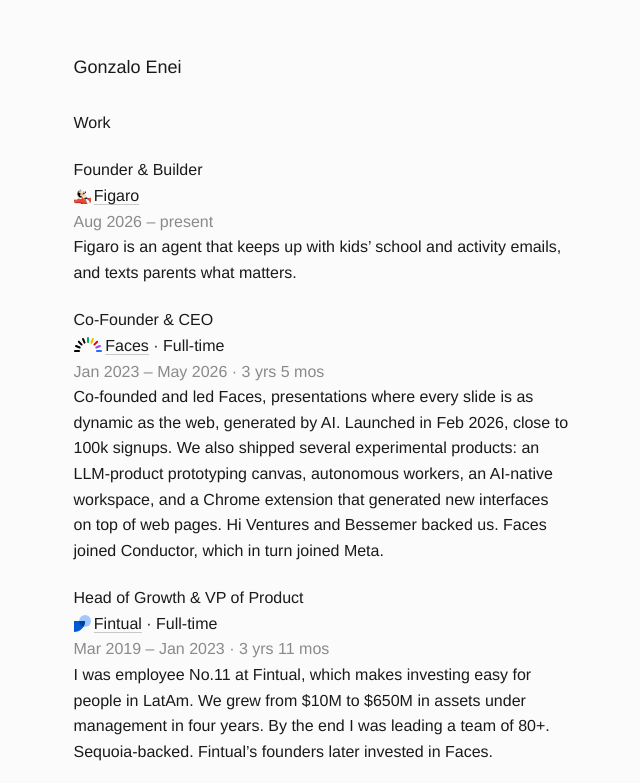
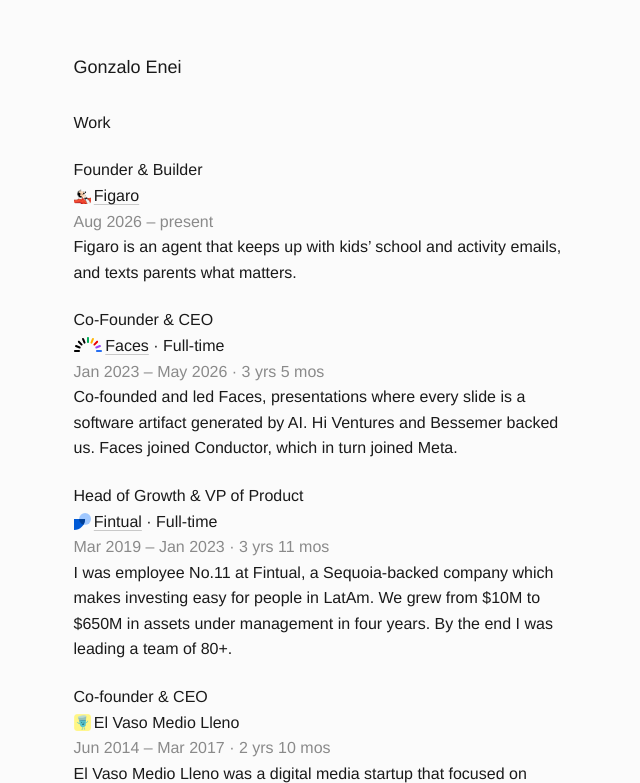
Before and after one commit to gonzaloenei/bio, a plain HTML site: page resume.html in a window 1280 px wide. Shown: the part 105-888 px from the top of the page, without its empty margins (318-958 px from the left). Drawn offline with Linux system fonts and the light colour scheme; a script that the page names is missing; a web font is replaced by a local one.

Commit message:
Resume: tighter Faces and Fintual entries
Co-Authored-By: Claude Opus 5.5 <noreply@anthropic.com>

```diff
--- a/resume.html
+++ b/resume.html
@@ -38,14 +38,14 @@
         <p class="entry-role">Co-Founder &amp; CEO</p>
         <p><img class="logo logo-faces" src="logos/faces.svg" alt="" aria-hidden="true"><a href="https://faces.app">Faces</a> &middot; Full-time</p>
         <p class="entry-dates">Jan 2023 – May 2026 &middot; 3 yrs 5 mos</p>
-        <p class="entry-body">Co-founded and led Faces, presentations where every slide is as dynamic as the web, generated by AI. Launched in Feb 2026, close to 100k signups. We also shipped several experimental products: an LLM-product prototyping canvas, autonomous workers, an AI-native workspace, and a Chrome extension that generated new interfaces on top of web pages. Hi Ventures and Bessemer backed us. Faces joined Conductor, which in turn joined Meta.</p>
+        <p class="entry-body">Co-founded and led Faces, presentations where every slide is a software artifact generated by AI. Hi Ventures and Bessemer backed us. Faces joined Conductor, which in turn joined Meta.</p>
       </div>
 
       <div class="entry">
         <p class="entry-role">Head of Growth &amp; VP of Product</p>
         <p><img class="logo logo-fintual" src="logos/fintual.svg" alt="" aria-hidden="true"><a href="https://fintual.com">Fintual</a> &middot; Full-time</p>
         <p class="entry-dates">Mar 2019 – Jan 2023 &middot; 3 yrs 11 mos</p>
-        <p class="entry-body">I was employee No.11 at Fintual, which makes investing easy for people in LatAm. We grew from $10M to $650M in assets under management in four years. By the end I was leading a team of 80+. Sequoia-backed. Fintual&rsquo;s founders later invested in Faces.</p>
+        <p class="entry-body">I was employee No.11 at Fintual, a Sequoia-backed company which makes investing easy for people in LatAm. We grew from $10M to $650M in assets under management in four years. By the end I was leading a team of 80+.</p>
       </div>
 
       <div class="entry">
```
Also changed, not shown: 6 other files.
